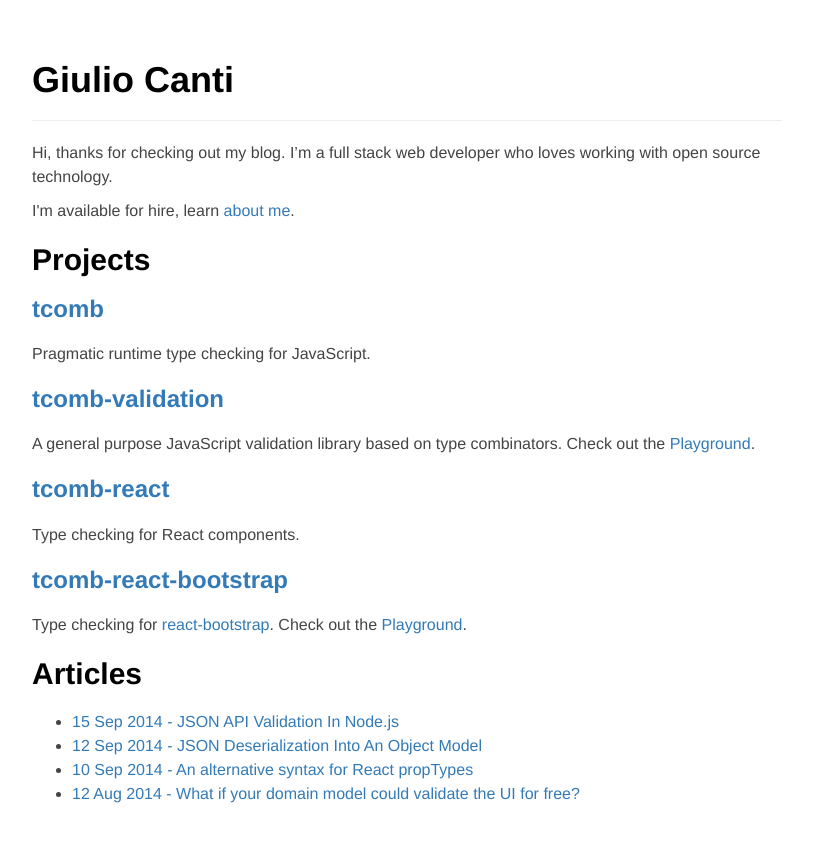
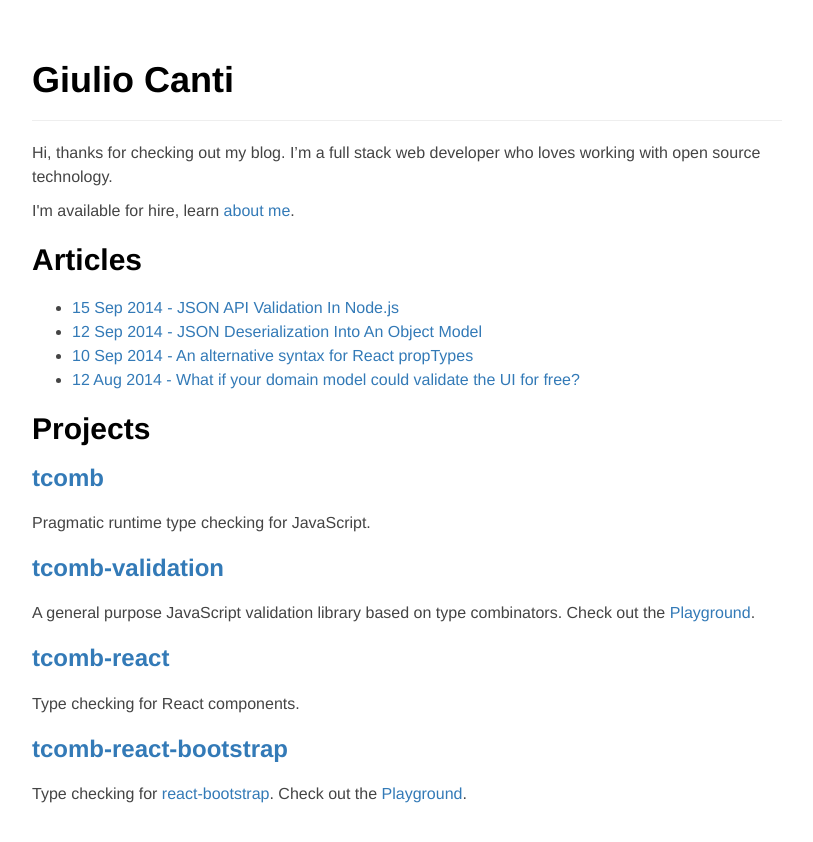
Before and after one commit to gcanti/gcanti.github.io, a Jekyll site: the page built from index.html, in a window 1280 px wide. Shown: the top 842 px of the page, without its empty margins (233-1046 px from the left). Built offline with Jekyll 4.4.1, drawn with Linux system fonts in a browser that asks for light colours; nearby versions of some CDN libraries; Markdown is read by kramdown in place of the engine named in the settings; some of the changed lines change nothing that is shown.

Commit message:
changed articles order

```diff
--- a/index.html
+++ b/index.html
@@ -12,12 +12,6 @@
 <p>
     I'm available for hire, learn {{ site.about }}.
 </p>
-<h2>Projects</h2>
-
-{% for id in site.projects_list %}
-<h3><a href="{{ site.projects[id].link }}">{{ site.projects[id].name }}</a></h3>
-<p>{{ site.projects[id].description }}</p>
-{% endfor %}
 <h2>Articles</h2>
 <ul>
   {% for post in site.posts %}
@@ -31,3 +25,9 @@
     </li>
   {% endfor %}
 </ul>
+<h2>Projects</h2>
+
+{% for id in site.projects_list %}
+<h3><a href="{{ site.projects[id].link }}">{{ site.projects[id].name }}</a></h3>
+<p>{{ site.projects[id].description }}</p>
+{% endfor %}
```
